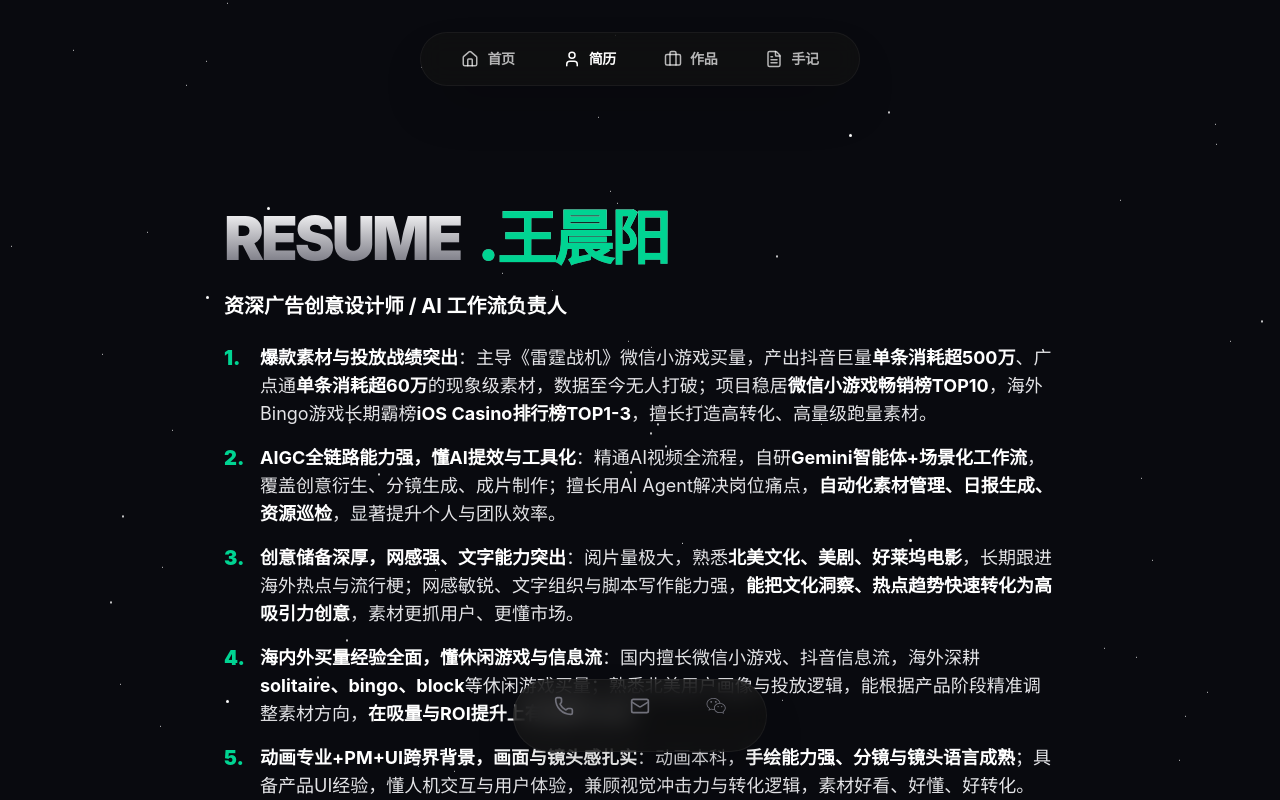
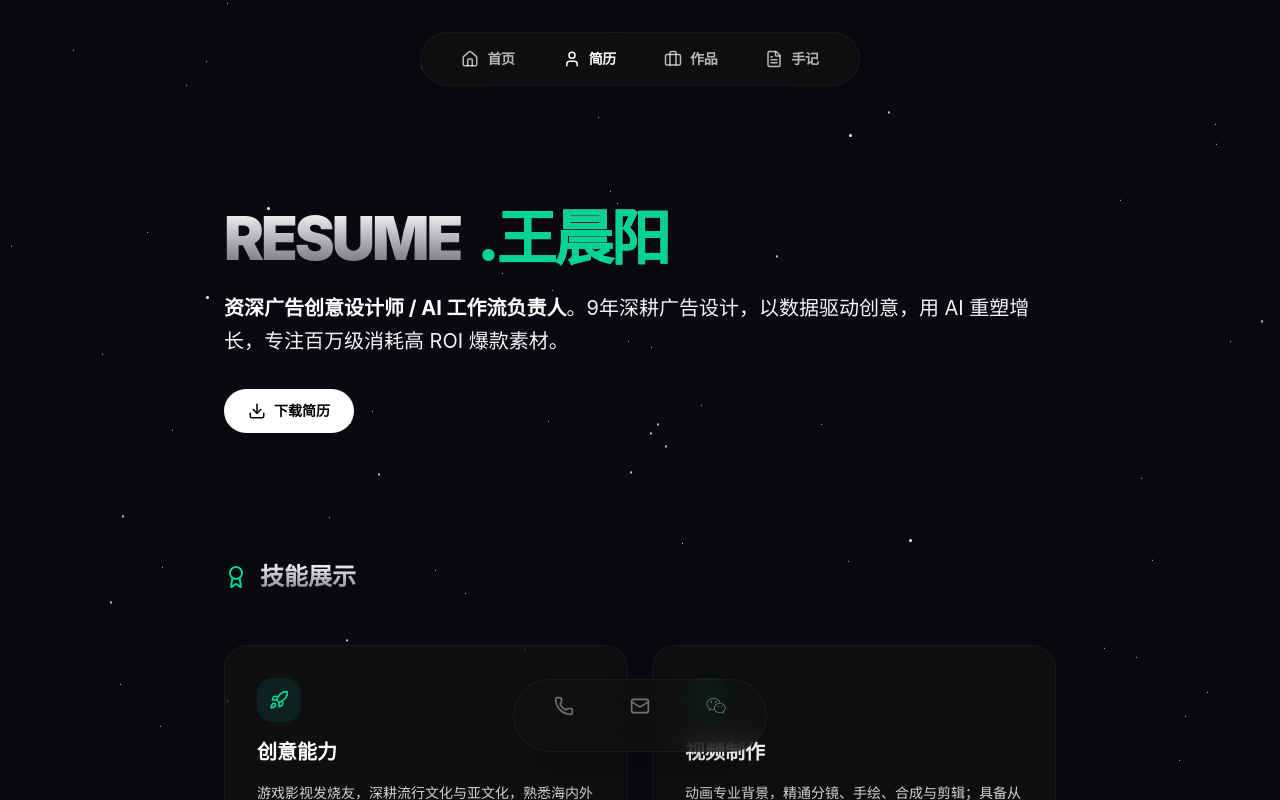
Before and after one commit to chenyanglonglive-cyber/portfolio, a Next.js app in the folder frontend-v2/: page /resume in a window 1280 px wide. Built offline with nearby package versions, Linux system fonts and the light colour scheme; no server answers.

Commit message:
docs: 移除前端写死的优势数据，完全由后台数据库控制，还原简单 fallback

```diff
--- a/frontend-v2/src/components/ResumeContent.tsx
+++ b/frontend-v2/src/components/ResumeContent.tsx
@@ -237,47 +237,7 @@ export default function ResumeContent({ about }: ResumeContentProps) {
               {about?.content ? (
                 <CustomBlocksRenderer content={about.content} />
               ) : (
-                <div className="space-y-6 mt-4">
-                  <p className="text-white font-bold text-lg md:text-xl">资深广告创意设计师 / AI 工作流负责人</p>
-                  <div className="space-y-4">
-                    {[
-                      {
-                        num: 1,
-                        title: "爆款素材与投放战绩突出",
-                        desc: <>主导《雷霆战机》微信小游戏买量，产出抖音巨量<span className="font-bold text-white">单条消耗超500万</span>、广点通<span className="font-bold text-white">单条消耗超60万</span>的现象级素材，数据至今无人打破；项目稳居<span className="font-bold text-white">微信小游戏畅销榜TOP10</span>，海外Bingo游戏长期霸榜<span className="font-bold text-white">iOS Casino排行榜TOP1-3</span>，擅长打造高转化、高量级跑量素材。</>
-                      },
-                      {
-                        num: 2,
-                        title: "AIGC全链路能力强，懂AI提效与工具化",
-                        desc: <>精通AI视频全流程，自研<span className="font-bold text-white">Gemini智能体+场景化工作流</span>，覆盖创意衍生、分镜生成、成片制作；擅长用AI Agent解决岗位痛点，<span className="font-bold text-white">自动化素材管理、日报生成、资源巡检</span>，显著提升个人与团队效率。</>
-                      },
-                      {
-                        num: 3,
-                        title: "创意储备深厚，网感强、文字能力突出",
-                        desc: <>阅片量极大，熟悉<span className="font-bold text-white">北美文化、美剧、好莱坞电影</span>，长期跟进海外热点与流行梗；网感敏锐、文字组织与脚本写作能力强，<span className="font-bold text-white">能把文化洞察、热点趋势快速转化为高吸引力创意</span>，素材更抓用户、更懂市场。</>
-                      },
-                      {
-                        num: 4,
-                        title: "海内外买量经验全面，懂休闲游戏与信息流",
-                        desc: <>国内擅长微信小游戏、抖音信息流，海外深耕<span className="font-bold text-white">solitaire、bingo、block</span>等休闲游戏买量；熟悉北美用户画像与投放逻辑，能根据产品阶段精准调整素材方向，<span className="font-bold text-white">在吸量与ROI提升上有成熟方法论</span>。</>
-                      },
-                      {
-                        num: 5,
-                        title: "动画专业+PM+UI跨界背景，画面与镜头感扎实",
-                        desc: <>动画本科，<span className="font-bold text-white">手绘能力强、分镜与镜头语言成熟</span>；具备产品UI经验，懂人机交互与用户体验，兼顾视觉冲击力与转化逻辑，素材好看、好懂、好转化。</>
-                      }
-                    ].map(item => (
-                      <div key={item.num} className="flex items-start gap-3 leading-relaxed">
-                        <span className="font-black text-emerald-400 select-none shrink-0 w-6 text-left text-lg md:text-xl">
-                          {item.num}.
-                        </span>
-                        <div className="flex-1 text-zinc-200 text-base md:text-lg">
-                          <span className="font-bold text-white">{item.title}</span>：{item.desc}
-                        </div>
-                      </div>
-                    ))}
-                  </div>
-                </div>
+                <p><span className="text-white font-bold">资深广告创意设计师 / AI 工作流负责人</span>。9年深耕广告设计，以数据驱动创意，用 AI 重塑增长，专注百万级消耗高 ROI 爆款素材。</p>
               )}
             </div>
           </div>
```
Also changed, not shown: 1 other file (tests, documents, lock files or other folders).
